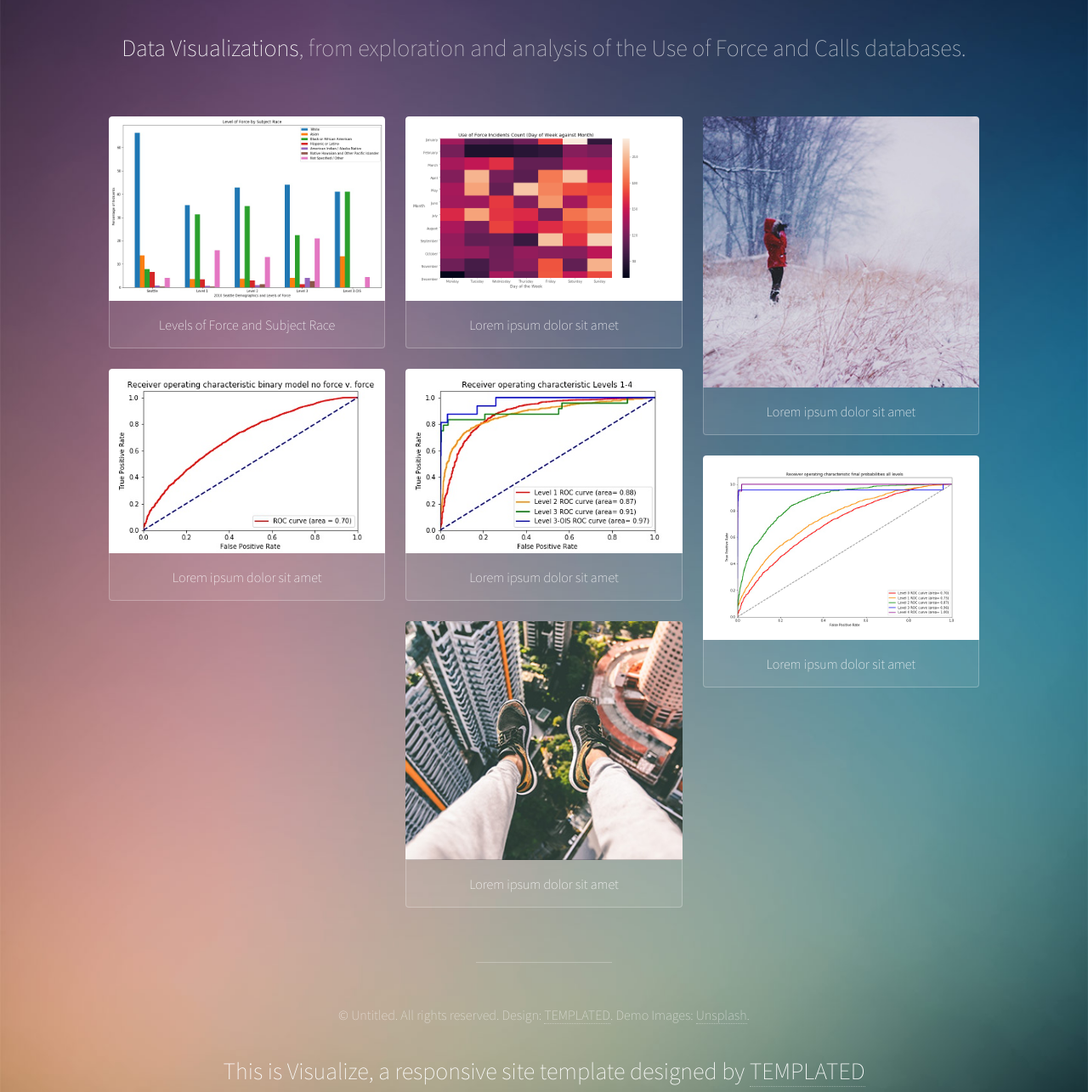
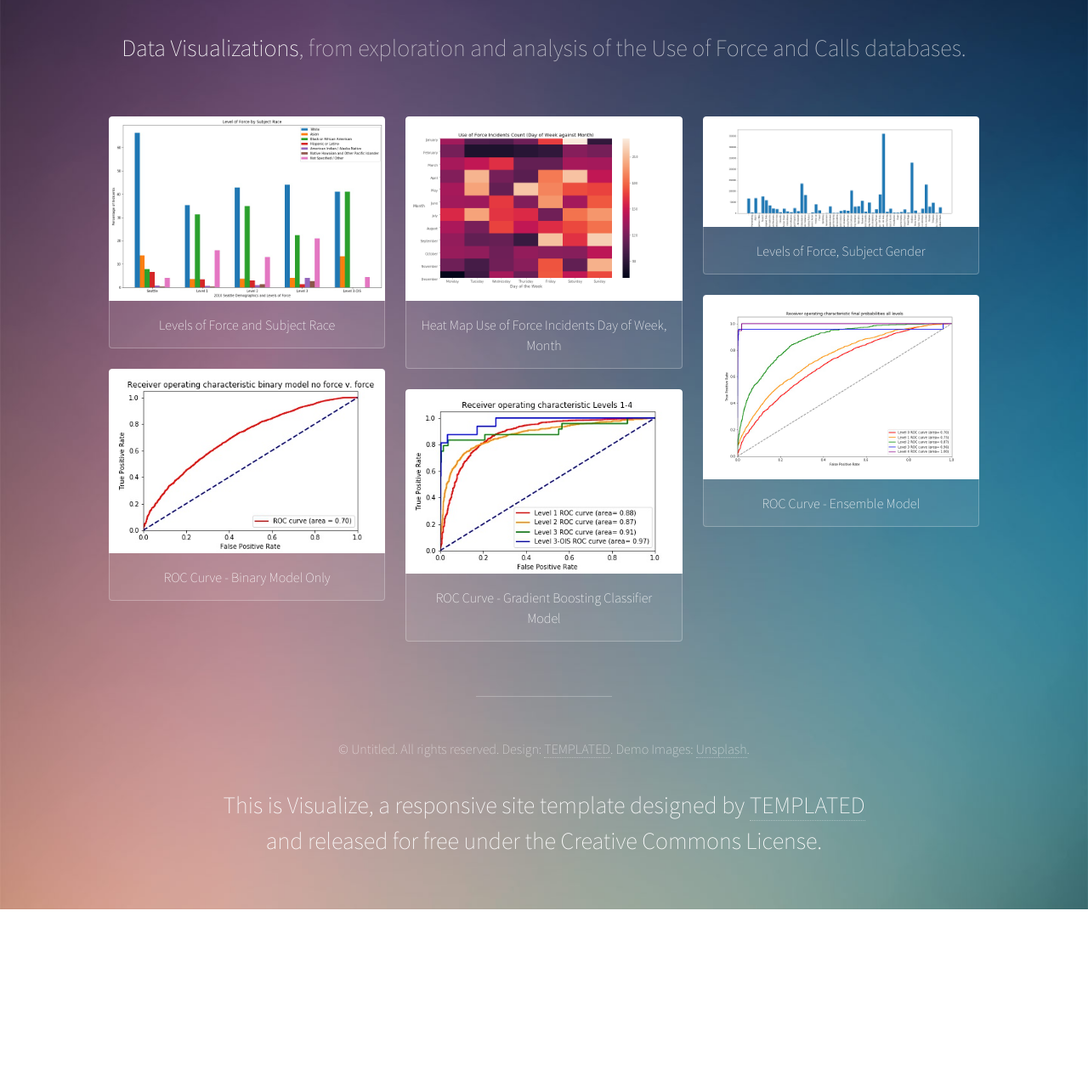
Before and after one commit to SarahMBurgart/use-of-force, a Flask app: page /visualizations in a window 1280 px wide. Shown: the part 272-1557 px from the top of the page at 85% size. After the commit the page ends 1342 px from the top, so only its background shows below. Run offline with Flask 2, Linux system fonts and the light colour scheme; parts of the project's set-up code (start-up, migrations or seed data) failed here and were passed over.

Commit message:
looking at feature importance and making better visuals

```diff
--- a/website/static/app.js
+++ b/website/static/app.js
@@ -36,7 +36,7 @@ let send_inputs_json = function(coefficients) {
 
 let display_solutions = function(solutions){
 
-    $("span#solution").html("<h4 >Predicted Probabilities:</h4><em>No Force: </em> " + solutions.p0.toFixed(4) + "<br> <em>Level 1: </em> " +  solutions.p1.toFixed(4) + " <br><em>Level 2:</em> " + solutions.p2.toFixed(4)  + " <br>" + "<em>Level 3:</em> " + solutions.p3.toFixed(4)  + " <br> " + "<em>Level 4: </em>" + solutions.p4.toFixed(4) )
+    $("span#solution").html("<h4 >Predicted Probabilities:</h4><strong>No Force: </strong> " + solutions.p0.toFixed(6) + "   |   <strong>average:</strong> 0.994121" + "<br> <strong>Level 1: </strong> " +  solutions.p1.toFixed(6) + "   |   <strong>average:</strong> 0.004418" +" <br><strong>Level 2:</strong> " + solutions.p2.toFixed(6)  + "   |   <strong>average:</strong> 0.001415" + " <br>" + "<strong>Level 3:</strong> " + solutions.p3.toFixed(6)  + "   |   <strong>average:</strong> 0.000036" +" <br> " + "<strong>Level 4: </strong>" + solutions.p4.toFixed(6) +"   |   <strong>average:</strong> 0.000011"  )
 };
 console.log("hello")
         $(document).ready(function() {
--- a/website/static/css/main1.css
+++ b/website/static/css/main1.css
@@ -239,7 +239,7 @@ iframe {
   display: -ms-flexbox;
   display: flex;
   flex-wrap: wrap;
-  padding: 303px 65px 40px 65px;
+  padding: 80px 80px 80px 80px;
 }
 
 .login100-form-title {
--- a/website/templates/predictions.html
+++ b/website/templates/predictions.html
@@ -214,7 +214,7 @@
                 <head>
                             <style>
                             div.background {
-                              background: url('static/images/library_abstract.jpg') repeat;
+                              background: url('static/images/library_abstract.jpg') ;
                               border: 1px solid black;
                               background-color: #ffffff00;
 
@@ -225,6 +225,7 @@
                               background-color: #ffffff67;
                               border: 1px solid black;
                               color: #000000;
+                              padding: 12px;
 
                             }
 
@@ -258,14 +259,13 @@
 
 
 
-				<div class="login100-more" style="background-image: url('static/images/library_abstract.jpg');"></div>
+
 			</div>
 		</div>
 	</div>
 
 
 
-	<div id="dropDownSelect1"></div>
 
 <!--===============================================================================================-->
 	<script src="static/vendor/jquery/jquery-3.2.1.min.js"></script>
--- a/website/templates/visualizations.html
+++ b/website/templates/visualizations.html
@@ -65,32 +65,28 @@
 									</a>
 									<a href="/static/images/ROC_curve_binary_logr.jpg">
 										<img src="/static/images/ROC_curve_binary_logr.jpg" alt="" />
-										<h3>Lorem ipsum dolor sit amet</h3>
+										<h3>ROC Curve - Binary Model Only</h3>
 									</a>
 								</div>
 								<div>
 
 									<a href="/static/images/heat_force_dow_month.png">
 										<img src="/static/images/heat_force_dow_month.png" alt="" />
-										<h3>Lorem ipsum dolor sit amet</h3>
+										<h3>Heat Map Use of Force Incidents Day of Week, Month</h3>
 									</a>
 									<a href="/static/images/ROC_gbc1234.jpg">
 										<img src="/static/images/ROC_gbc1234.jpg" alt="" />
-										<h3>Lorem ipsum dolor sit amet</h3>
-									</a>
-									<a href="/static/images/fulls/05.jpg">
-										<img src="/static/images/thumbs/05.jpg" alt="" />
-										<h3>Lorem ipsum dolor sit amet</h3>
+										<h3>ROC Curve - Gradient Boosting Classifier Model</h3>
 									</a>
 								</div>
 								<div>
-									<a href="/static/images/fulls/06.jpg">
-										<img src="/static/images/thumbs/06.jpg" alt="" />
-										<h3>Lorem ipsum dolor sit amet</h3>
+										<a href="/static/images/cats.jpg">
+											<img src="/static/images/cats.jpg" alt="" />
+											<h3>Levels of Force, Subject Gender</h3>
 									</a>
 									<a href="/static/images/ROC_ALL.jpg">
 										<img src="/static/images/ROC_ALL.jpg" alt="" />
-										<h3>Lorem ipsum dolor sit amet</h3>
+										<h3>ROC Curve - Ensemble Model</h3>
 									</a>
 								</div>
 							</section>
```
Also changed, not shown: website/templates/index.html (+16 -9 lines), website/static/images/cats.jpg (added), 3 other files.
